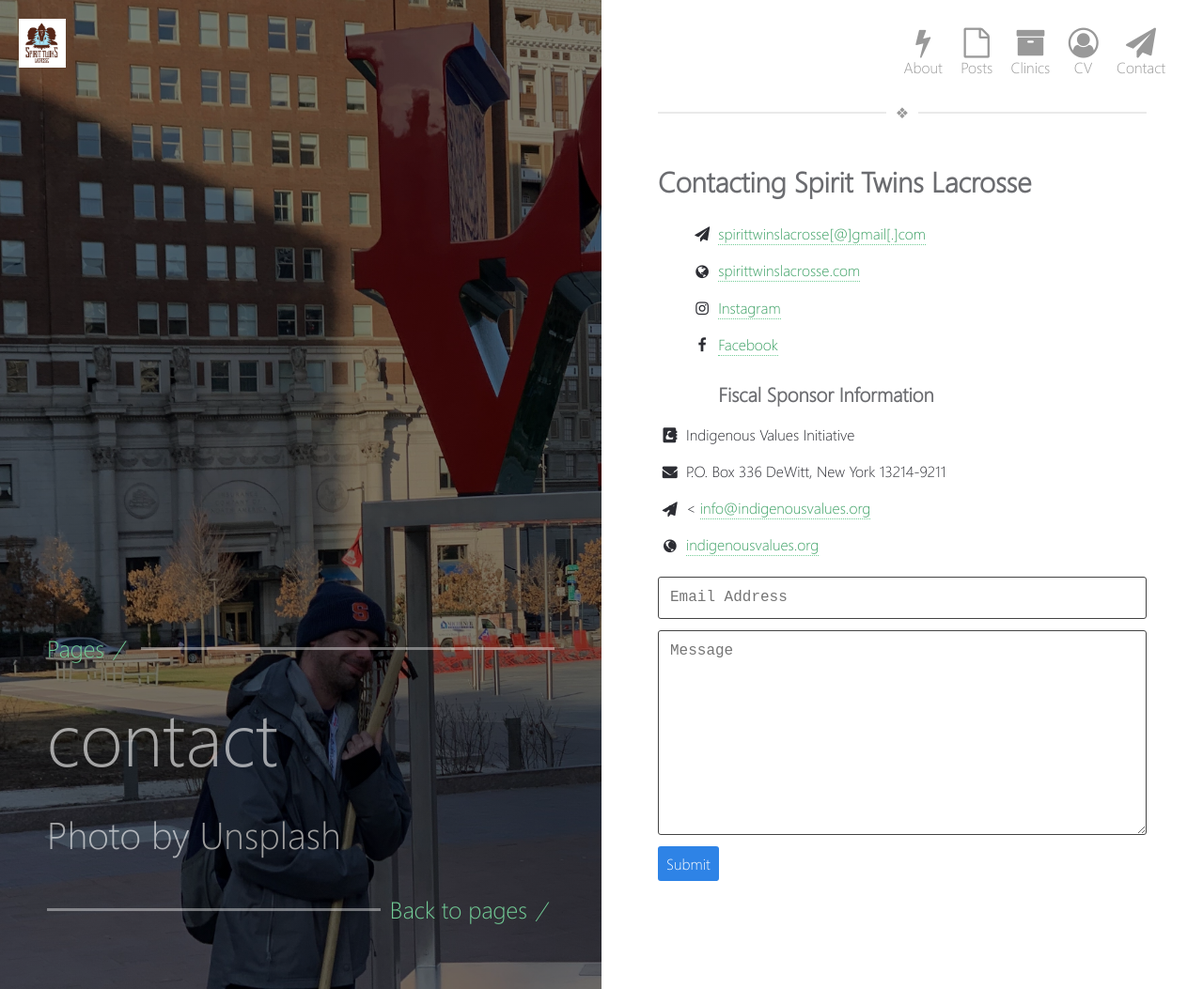
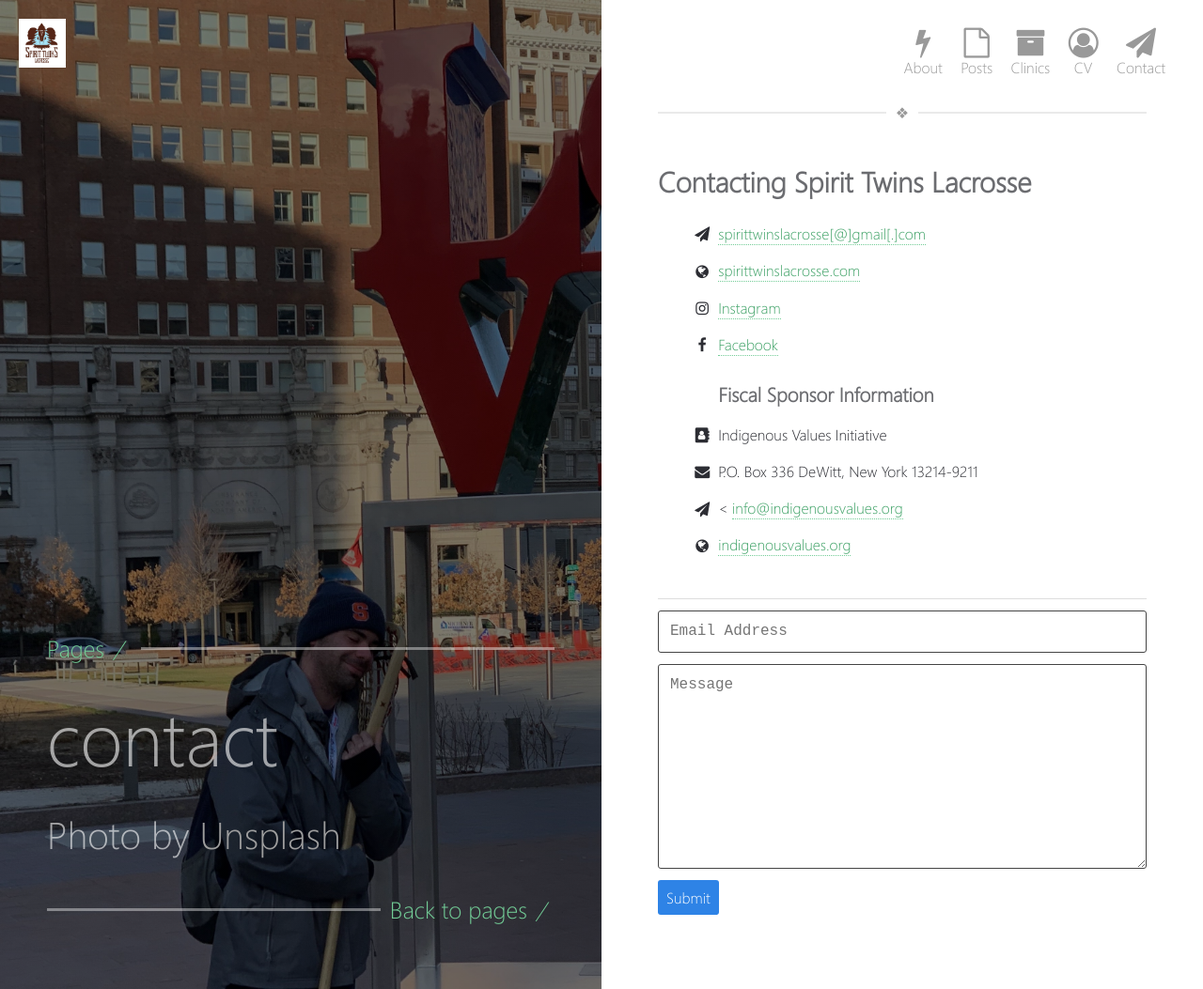
Before and after one commit to adamdjbrett/spirittwinslacrosse.com, a Jekyll site: the page built from _pages/contact.html, in a window 1280 px wide. Shown: the whole page at 94% size. Built offline with Jekyll 4.4.1, drawn with Linux system fonts in a browser that asks for light colours.

Commit message:
Update contact.html
udpated spacing

```diff
--- a/_pages/contact.html
+++ b/_pages/contact.html
@@ -13,13 +13,14 @@
   <li><i class="fa-li fa fa-facebook" aria-hidden="true"></i><a href="https://www.facebook.com/Spirit-Twins-Lacrosse-333558030704563/" target="_blank" rel="noopener">Facebook</a></li>
   <h3>Fiscal Sponsor Information</h3>
   </ul>
-  <ul>
+  <ul class="fa-ul">
     <li><i class="fa-li fa fa-address-book" aria-hidden="true"></i>Indigenous Values Initiative</li>
     <li><i class="fa-li fa fa-envelope" aria-hidden="true"></i> P.O. Box 336 DeWitt, New York 13214-9211</li>
     <li><<i class="fa-li fa fa-paper-plane" aria-hidden="true"></i> <a href="mailto:info@indigenousvalues.org?subject=Spirit+Twins+Lacrosse">info@indigenousvalues.org</a></li>
     <li><i class="fa-li fa fa-globe" aria-hidden="true"></i><a href="https://indigenousvalues.org" target="_blank" rel="noopener">indigenousvalues.org</a></li>
   </ul>
-</ul>
+<br />
+<hr />
 <form class="wj-contact" action="https://formspree.io/{{site.email}}" method="POST">
     <input type="text" name="email" placeholder="Email Address">
     <textarea type="text" name="content" rows="10" placeholder="Message"></textarea>
```
